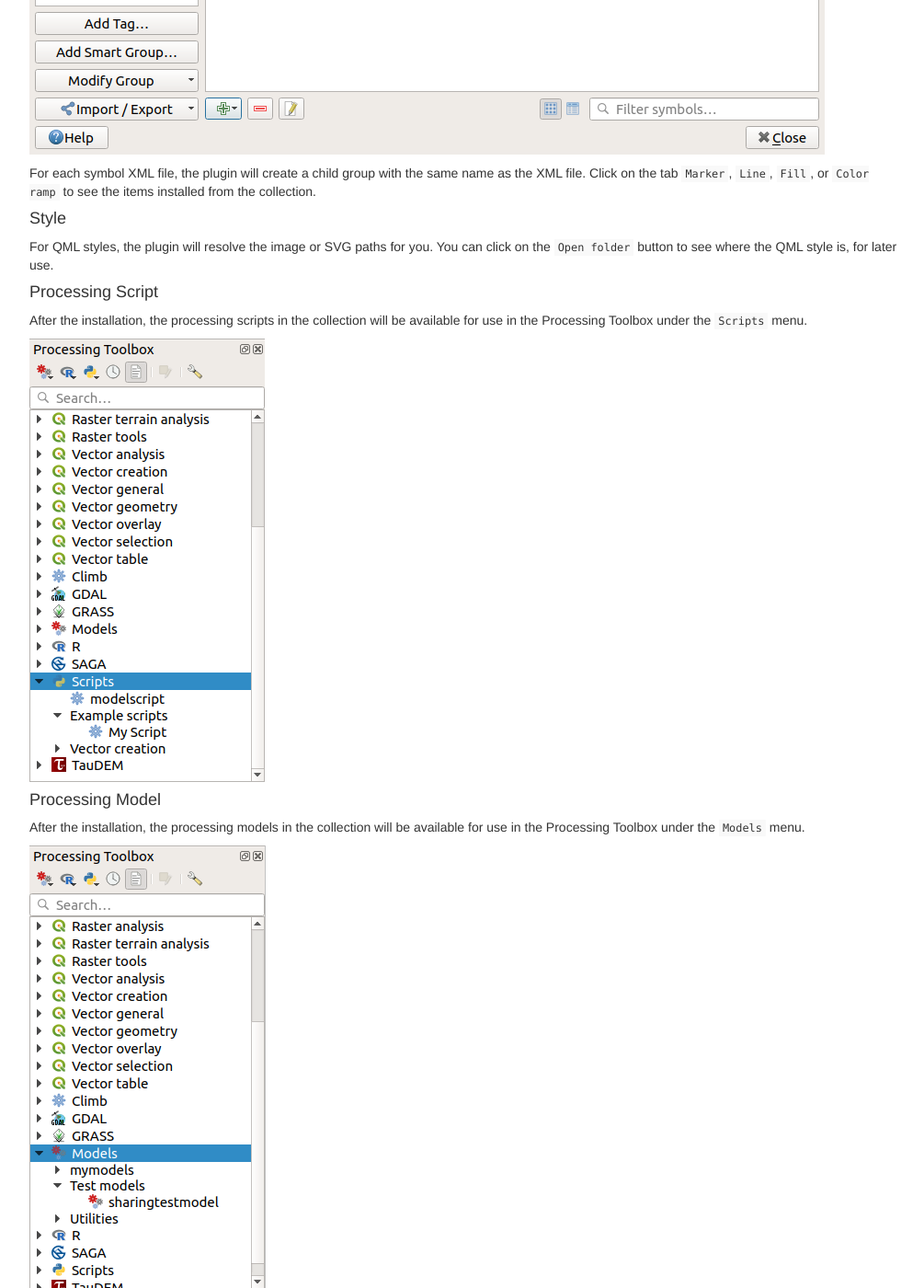
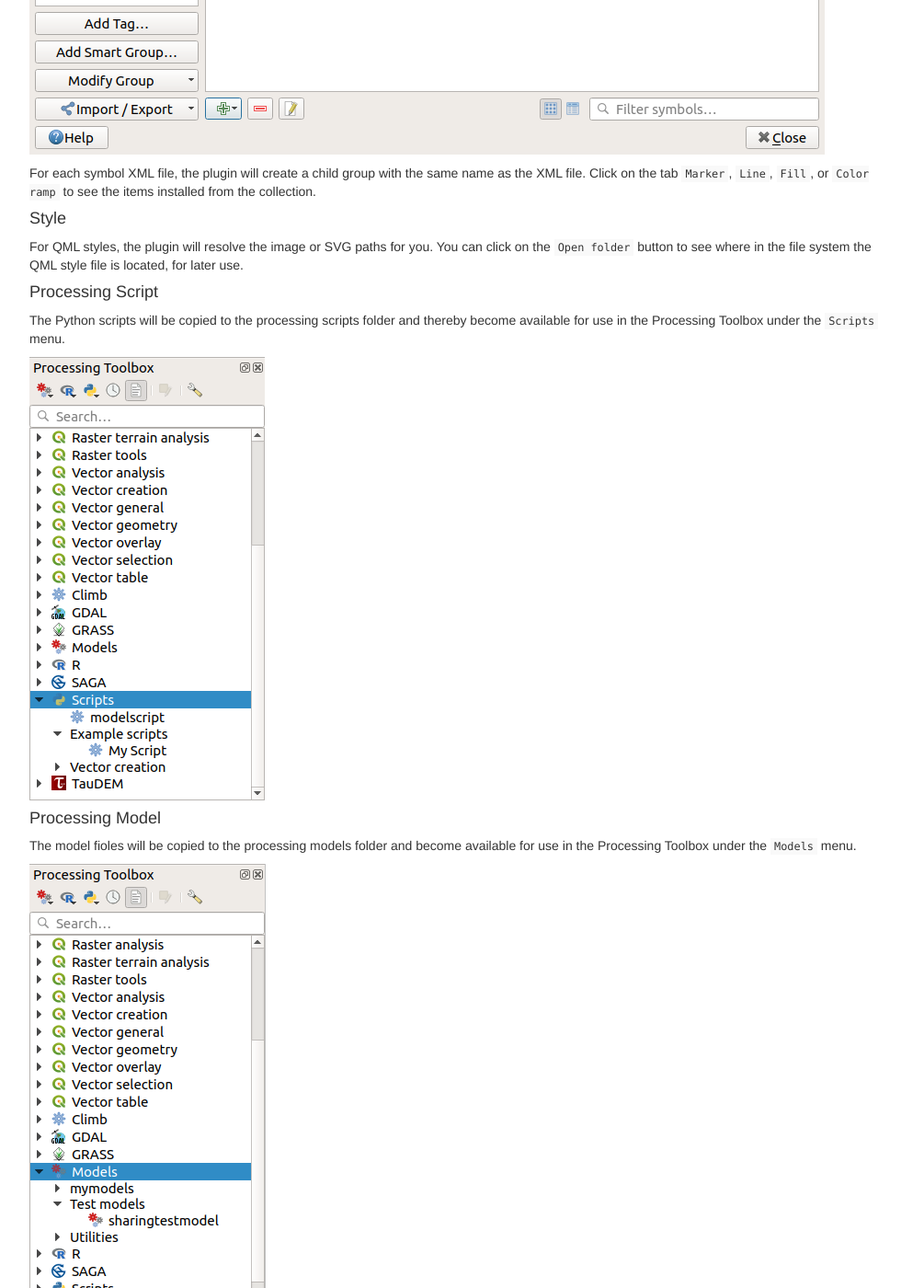
Before and after one commit to QGIS-Contribution/QGIS-ResourceSharing, a Jekyll site: the page built from _posts/2016-08-09-installing-collection.md, in a window 1280 px wide and 1400 px high, scrolled down 1846 px. Shown: the whole window at 92% size, without its empty margins (233-1238 px from the left). Built offline with Jekyll 4.4.1, drawn with Linux system fonts in a browser that asks for light colours; some of the changed text lies outside the part shown.

Commit message:
Update 2016-08-09-installing-collection.md

````diff
--- a/_posts/2016-08-09-installing-collection.md
+++ b/_posts/2016-08-09-installing-collection.md
@@ -36,13 +36,13 @@
 *QGIS Official Repository* is located in the
 ``resource_sharing/collections/8bc41c8c4fe90615b47eef7c81199fa6d7148fb3``
 directory).
-The collection folder will have sub-folders - the collections
-branch in the
+The collection folder will have sub-folders for the resources -
+branches in the
 <a href="../author/repository-structure.html">repository structure</a>.
 
 #### SVG
-If the collection contains SVGs, they will be copied to your file
-system, and the path will be included in your QGIS SVG search path.
+If the collection contains SVGs, the path to the collections
+folder will be included in your QGIS SVG search path.
 The SVGs will be available when editing symbols (under the
 ``User Symbols`` section in **SVG Groups**).
 
@@ -61,23 +61,26 @@
 
 #### Style
 For QML styles, the plugin will resolve the image or SVG paths for you.
-You can click on the ```Open folder``` button to see where the QML style
-is, for later use.
+You can click on the ```Open folder``` button to see where in the file
+system the QML style file is located, for later use.
 
 #### Processing Script
-After the installation, the processing scripts in the collection will be
-available for use in the Processing Toolbox under the ```Scripts``` menu.
+The Python scripts will be copied to the processing scripts folder and
+thereby become available for use in the Processing Toolbox under the
+```Scripts``` menu.
 
 ![Processing Toolbox Scripts]({{ site.baseurl }}/assets/processing_toolbox_scipts.png)
 
 #### Processing Model
-After the installation, the processing models in the collection will be
-available for use in the Processing Toolbox under the ```Models``` menu.
+The model fioles will be copied to the processing models folder and
+become available for use in the Processing Toolbox under the
+```Models``` menu.
 
 ![Processing Toolbox Models]({{ site.baseurl }}/assets/processing_toolbox_models.png)
 
 #### R Script
-After the installation, the R scripts in the collection will be available for use
-in the Processing Toolbox under the ```R``` menu.
+The R scripts in the collection will be copied to the R scripts folder
+and become available for use in the Processing Toolbox under the
+```R``` menu.
 
 ![Processing Toolbox R]({{ site.baseurl }}/assets/processing_toolbox_r.png)
````
Also changed, not shown: other parts of _posts/2016-08-09-installing-collection.md (+3 -3 lines).
